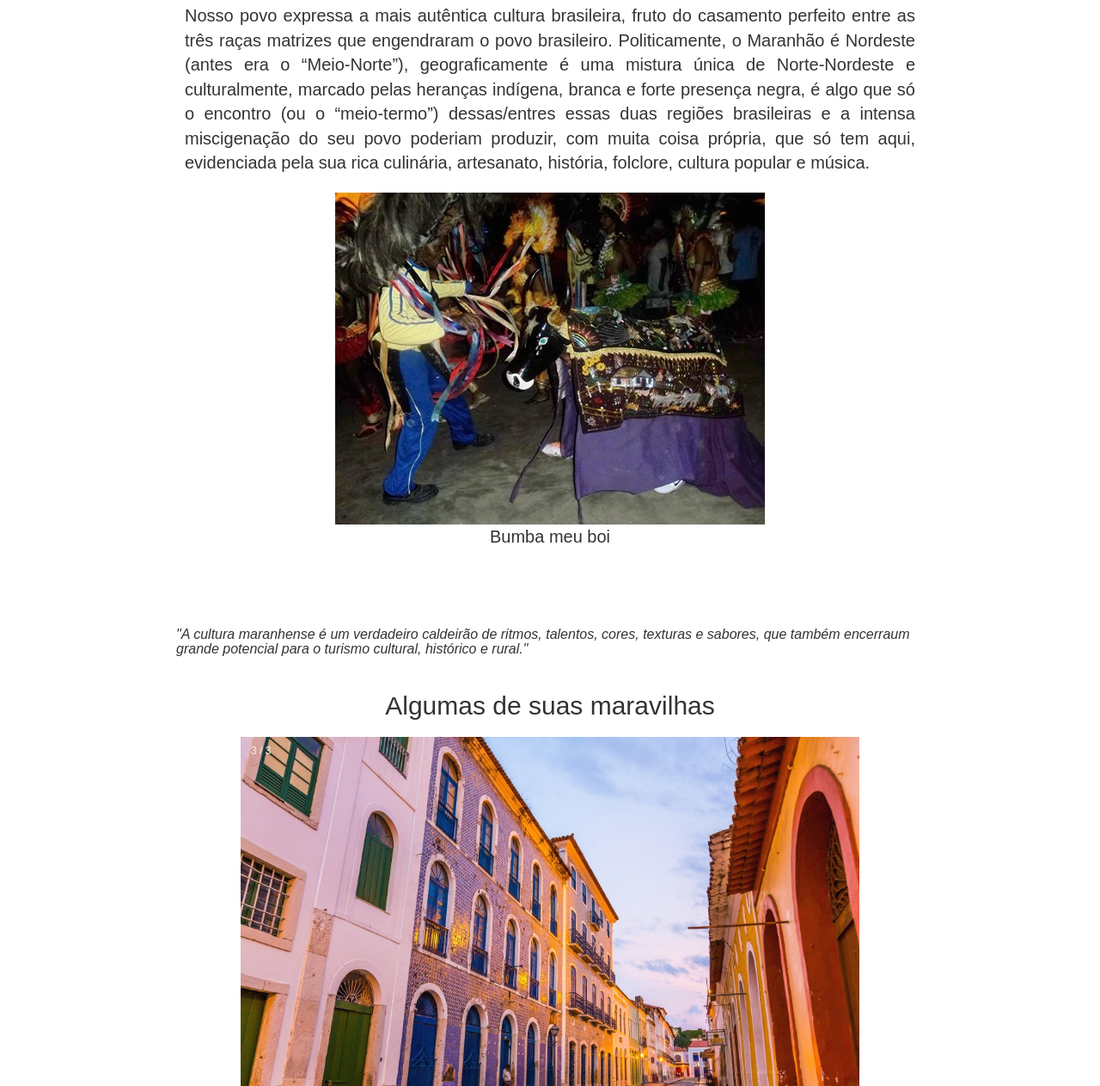
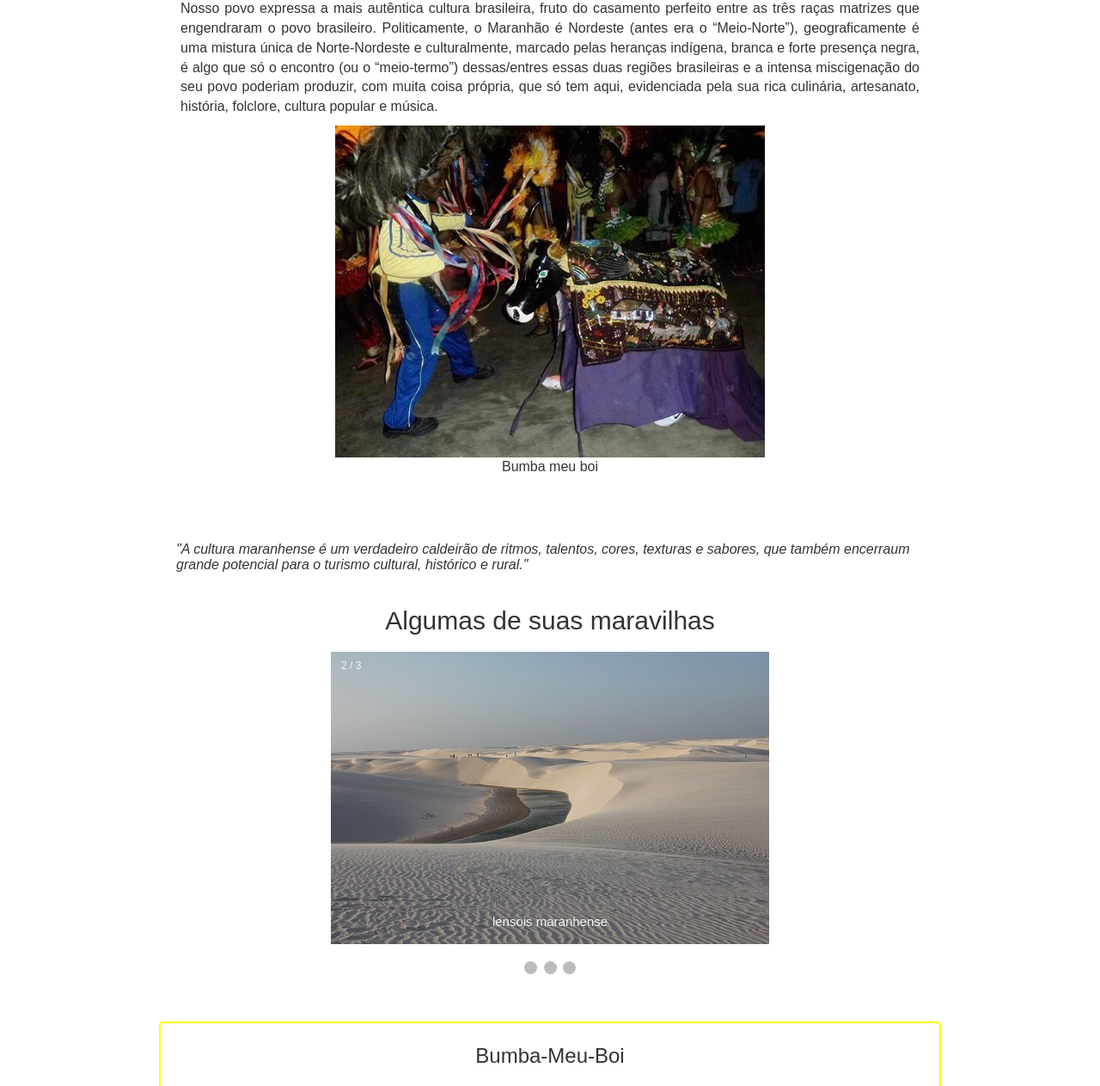
Before and after one commit to KelvynReis/DesafioProgramacao-Trilha, a website: page View/cultura.html in a window 1280 px wide. Shown: the part 149-1412 px from the top of the page at 86% size. Drawn offline with nearby package versions, Linux system fonts and the light colour scheme.

Commit message:
update cultura.css

```diff
--- a/Styles/cultura.css
+++ b/Styles/cultura.css
@@ -62,7 +62,7 @@ nav a:hover{
 
 .content{
     width: 100%;
-    padding: 3rem;
+    padding: 2.5rem;
 
     display: flex;
     flex-direction: column;
@@ -81,9 +81,9 @@ nav a:hover{
 
 .content > p{
     text-align: justify;
-    font-size: 20px;
+    font-size: 16px;
 
-    margin-bottom: 20px;
+    /* margin-bottom: 5px; */
 }
 
 .section-principal{
--- a/main.js
+++ b/main.js
@@ -10,5 +10,5 @@ function showSlides() {
   slideIndex++;
   if (slideIndex > slides.length) {slideIndex = 1}
   slides[slideIndex-1].style.display = "block";
-  setTimeout(showSlides, 2000); // Change image every 2 seconds
+  setTimeout(showSlides, 4000); // troca de imagem a cada 4 segundos
 }
```
